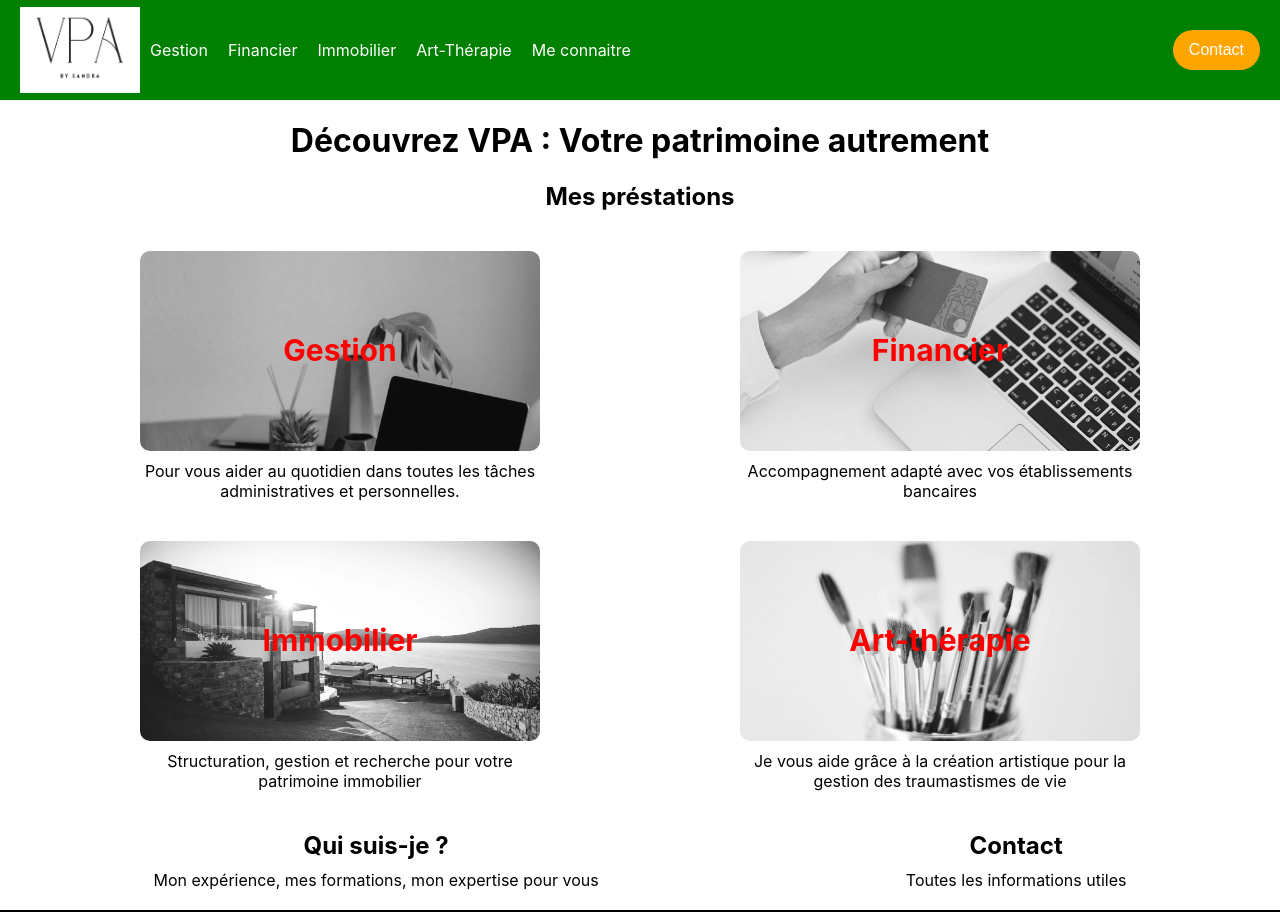
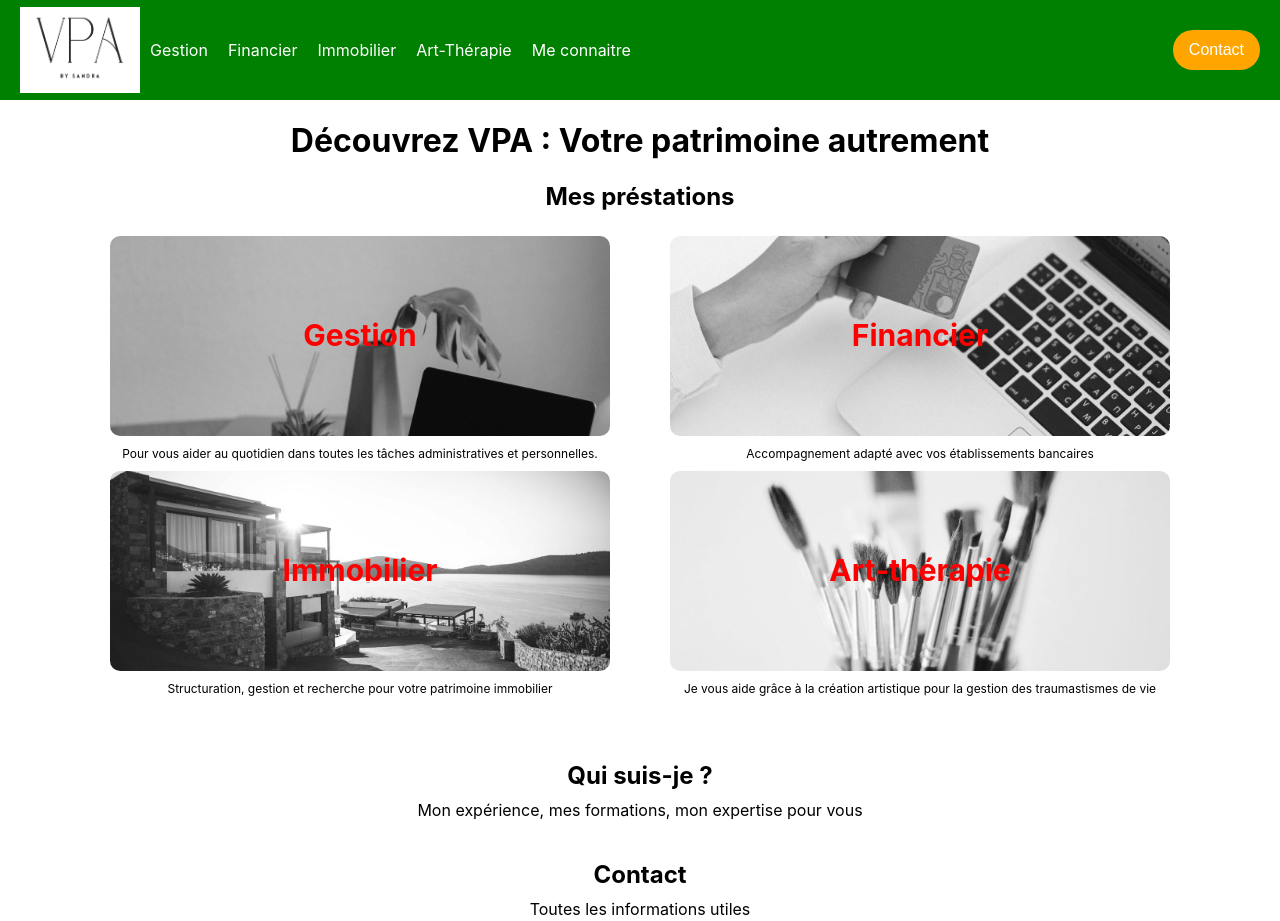
Before and after one commit to JeremyPromsy/SandraPro, a React (Create React App) app in the folder frontsandra/: page / in a window 1280 px wide. Shown: the top 921 px of the page. Built offline with nearby package versions, Linux system fonts and the light colour scheme.

Commit message:
Avancement contenu

```diff
--- a/frontsandra/src/components/Description.jsx
+++ b/frontsandra/src/components/Description.jsx
@@ -1,43 +1,12 @@
 import "../styles/description.css";
-import React, { useState } from 'react';
-import haut from "../assets/FlècheBas.png";
-import bas from "../assets/FlecheHaut.png";
+import React from 'react';
 
-function Description({ title, content, open }) {
-    const [isOpen, setIsOpen] = useState(open);
-
-    const toggleOpen = () => {
-        setIsOpen(!isOpen);
-    };
-
-    const displayContent = () => {
-        if (Array.isArray(content)) {
-            return (
-                <ul>
-                    {content.map((item, index) => (
-                        <li key={index}>{item}</li>
-                    ))}
-                </ul>
-            );
-        }
-        return <p>{content}</p>;
-    };
-
+function Description({ title, content}) {
     return (
-        <div className="infos">
-                <div className={isOpen ? "collapseFermé" : "collapseOuvert"}>
-                <div className="containerDesc">
+        <div className="infosDesc">
+            <div className="container">
                 <h3>{title}</h3>
-                <img
-                    className={isOpen ? "FlècheBasse" : "FlècheHaute"}
-                    src={isOpen ? bas : haut}
-                    alt={isOpen ? "contenu caché" : "contenu affiché"}
-                    onClick={toggleOpen}
-                />
-                </div>
-            {isOpen && (
-                <div> {displayContent()} </div>
-            )}
+                <p>{content}</p>
             </div>
         </div>
     );
--- a/frontsandra/src/pages/Home.jsx
+++ b/frontsandra/src/pages/Home.jsx
@@ -8,6 +8,7 @@ import imgImmo from "../assets/VPA-immobilier.jpg";
 
 function Home () {
     return (
+        <div className="homePage">
             <div className="home">
             <h1>Découvrez VPA : Votre patrimoine autrement</h1>
                 <div className="presentation">
@@ -51,6 +52,7 @@ function Home () {
                     </div>
                     </div>
                 </div>
+                <div className="meConnaitreHome">
                     <div className="enSavoirPlus">
                         <div className="quiSuisJe">
                             <NavLink to="/informations">
@@ -66,6 +68,8 @@ function Home () {
                         </div>
                     </div>
                 </div>
+            </div>
+        </div>
     )
 }
 
--- a/frontsandra/src/pages/Informations.jsx
+++ b/frontsandra/src/pages/Informations.jsx
@@ -1,6 +1,7 @@
 import React from "react";
 import Description from "../components/Description";
 import "../styles/informations.css"
+import SavoirPlus from '../components/SavoirPlus.jsx';
 
 function Infos () {
     return (
@@ -9,18 +10,31 @@ function Infos () {
                     <h1>L'histoire de VPA ainsi que la mienne</h1>
                 </div>
                 <div className="contentDescription">
-                    <Description className="desc desc1" title = {"Mon histoire"}
+                    <Description className="desc desc1" title = {"Experience"}
                     content ={
-                    <p>Maison de 110m2
-                    <br></br>3 chambres
+                    <p>Toute ma carrière faite dans la banque a été riche d’expériences dans différents métiers : assistance de l’Exécutif, financements spécialisés, responsable Middle Back office dans la gestion de fortune.
+                    <br></br>
+                    En 2011, j’ai évolué vers le métier de Banquier Privé que j’ai occupé pendant 11 années durant lesquelles j’ai pu apprécier la relation client faite dans la durée, la confiance, l’accompagnement familiale.
+                    <br></br>
+                    Très à l’aise dans la relation client, mes compétences techniques au service d’une gestion personnalisée, humaine et durable sont des qualités appréciées.
                     </p>
                     } />
-                    <Description className="desc desc2" title = {"Mes diplômes"}
+                    <Description className="desc desc2" title = {"L’origine de VPA by Sandra"}
                     content ={
-                    <p>Deux terrasses
-                    <br></br>Une pergola
+                    <p>Après plusieurs années consacrées à l’accompagnement de mes clients dans la gestion de fortune, je m’oriente aujourd’hui vers une approche plus indépendante tournée vers l’humain et la personnalisation des conseils.
+                    <br></br>
+                    Dans le métier que j’ai exercé, j’ai été particulièrement sensible au manque d’accompagnement des personnes âgées ou fragilisées perdant progressivement leur autonomie physique ou mentale. Je ressens le besoin certain d’y apporter des solutions et une réelle vocation.
+                    <br></br>
+                    Ce conseil personnalisé se tourne également vers les familles ayant besoin de cohésion dans leur gestion, n’ayant pas le temps ou les compétences nécessaires pour une approche à la fois globale et personnelle pour gérer leurs affaires.
+                    <br></br>
+                    Dans une société tournée vers des solutions digitales de plus en plus présentes dans notre quotidien et qui laissent peu de place à l’écoute, j’offre mes services et vous accompagne dans votre gestion quotidienne : administrative, financière et immobilière.
+                    <br></br>
+                    Souvent source de stress et de perte de temps voire d’erreur de gestion, l’accompagnement que je propose est une alternative à la digitalisation. Nos échanges se basent sur la connaissance, la compréhension de vos besoins et la confiance pour vous permettre d’avancer sereinement dans vos projets.
                     </p>
                     } />
+                </div>
+                <div className="lienEnSavoirPlus">
+                    < SavoirPlus/>
                 </div>
         </div>
     )
--- a/frontsandra/src/styles/description.css
+++ b/frontsandra/src/styles/description.css
@@ -1,52 +1,35 @@
-.containerDesc {
-    height: 50px;
-    background-color: white;
-    color: rgba(218,117,51,1);
+.infosDesc{
     display: flex;
-    align-items: center;
-    justify-content: space-between;
+    justify-content: center;
+}
+
+.container {
+    display: flex;
+    flex-direction: column;
     border-radius: 5px;
     padding:10px 0px;
-    position: relative;
-    z-index: 2;
-    border: 0.5px solid rgba(218,117,51,1);
     width: 797px;
-    box-shadow: 0px 5px 10px 0px rgb(0 0 0 / 10%);
     transform: translateY(30px);
-    opacity: 0;
     animation: entrance-effect 1000ms forwards;
 }
 
-.collapseFermé p {
-    background-color: rgba(218,117,51,1);
-    border-radius: 5px;
-    color: white;
-    margin-top: -10px;
-    padding: 20px 10px 4px 10px;
-    font-size: 16px;
-    position: relative;
-    z-index: 1;
-    width: 760px;
-    text-align: center;
-    line-height: 25px;
+.container h3 {
+    font-size: 20px;
+    box-shadow: 0px 5px 10px 0px rgb(0 0 0 / 10%);
+    height: 70px;
+    background-color: orange;
+    display: flex;
+    justify-content: center;
+    align-items: center;
 }
 
-.containerDesc img {
-    width: 50px;
-    background-color: black;
+.container p {
+    font-size: 16px;
+    text-align: justify;
+    line-height: 30px;
+
 }
 
-
-.container h3 {
-    font-size: 20px;
-    text-align: center;
-    flex: 1;
-}
-
-.container img {
-    height: 30px;
-    padding-right: 10px;
-}
 
 @keyframes entrance-effect {
     0% {
@@ -67,20 +50,6 @@
         padding:5px 0px;
         width: 597px;
     }
-
-    .collapseFermé p {
-        margin-top: -20px;
-        padding-top: 30px;
-        font-size: 18px;
-        width: 560px;
-    }
-
-    .collapseFermé ul{
-        font-size: 12px;
-        padding-top: 30px;
-        margin-top: -20px;
-        width: 560px;
-    }
 }
 
 
@@ -90,20 +59,6 @@
         margin: 5px 0px;
         padding:5px 0px;
         width: 347px;
-    }
-
-    .collapseFermé p {
-        margin-top: -20px;
-        padding-top: 30px;
-        font-size: 12px;
-        width: 310px;
-    }
-
-    .collapseFermé ul{
-        font-size: 12px;
-        padding-top: 30px;
-        margin-top: -20px;
-        width: 310px;
     }
 }
 
@@ -120,18 +75,4 @@
         font-size: 12px;
         padding-left:10px;
     }
-
-    .collapseFermé p {
-        margin-top: -15px;
-        padding-top: 20px;
-        font-size: 10px;
-        width: 210px;
-    }
-
-    .collapseFermé ul{
-        font-size: 10px;
-        padding-top: 20px;
-        margin-top: -15px;
-        width: 210px;
-    }
 }
--- a/frontsandra/src/styles/home.css
+++ b/frontsandra/src/styles/home.css
@@ -8,10 +8,30 @@ h3 {
     margin: 0;
 }
 
+p {
+    margin: 0;
+    padding-top: 10px;
+}
+
+a {
+    text-decoration: none;
+}
+
+.homePage{
+    display: flex;
+    justify-content: center;
+}
+
+.home {
+    display: flex;
+    flex-direction: column;
+    max-width: 1200px;
+}
+
 .titrePres{
     position: relative;
     height: 200px;
-    width: 400px;
+    width: 500px;
     display: flex;
     justify-content: center;
     align-items: center;
@@ -37,23 +57,21 @@ h3 {
     font-size: 30px;
 }
 
-
-p {
-    margin: 0;
-    padding-top: 10px;
-}
-
-a {
-    text-decoration: none;
+.presentation {
+    display: flex;
+    flex-direction: column;
+    justify-content: center;
+    align-items: center;
 }
 
 .presInd{
-    max-width: 400px;
-    padding:20px;
+    max-width: 500px;
+    padding:5px;
 }
 
 .presInd p {
     text-align: center;
+    font-size: 12px;
 }
 
 .presentationActivite {
@@ -63,12 +81,32 @@ a {
     flex-wrap: wrap;
     justify-content: space-around;
     margin: 20px 40px;
+    max-width: 1200px;
+}
+
+.meConnaitreHome{
+    display: flex;
+    align-items: center;
+    justify-content: center;
+    flex-direction: column;
 }
 
 .enSavoirPlus {
     display: flex;
-    flex-direction: row;
     align-items: center;
-    justify-content: space-around;
+    justify-content: space-between;
+    flex-direction: column;
     margin: 20px 0;
+    max-width: 1000px;
 }
+
+.contactHome {
+    max-width: 1000px;
+    padding: 20px;
+}
+
+
+.quiSuisJe {
+    max-width: 1000px;
+    padding: 20px;
+}
--- a/frontsandra/src/styles/informations.css
+++ b/frontsandra/src/styles/informations.css
@@ -1,16 +1,3 @@
-
-.carteGoogle{
-    display: flex;
-    justify-content: center;
-}
-
-.contentDescription{
-    display: flex;
-    justify-content: center;
-    flex-direction: column;
-    margin-bottom: 20px;
-}
-
 .infos{
     display: flex;
     justify-content: center;
```
Lines whose indentation alone changed are shown as unchanged.
